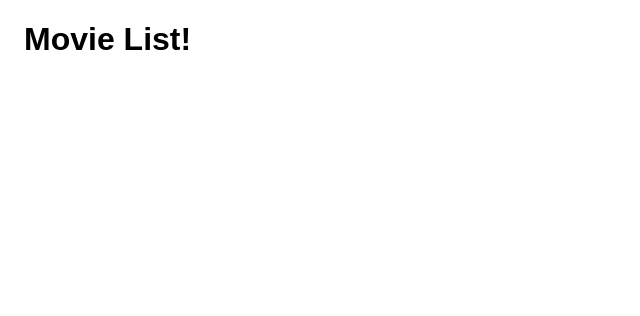
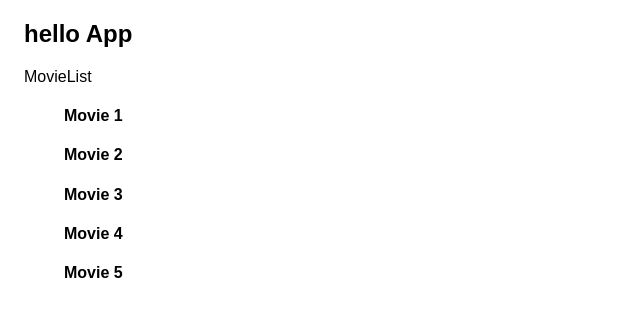
Before and after one commit to Pisotski/movieList, a React app: page / in a window 1280 px wide. Shown: the top 316 px of the page, without its empty margins (0-640 px from the left). Built offline with nearby package versions, Linux system fonts and the light colour scheme.

Commit message:
app does recognize all components. Hardcoded movies

```diff
--- a/src/App.jsx
+++ b/src/App.jsx
@@ -1,11 +1,20 @@
 import React, { Component} from "react";
 import "./App.css";
+import MovieList from "./MovieList"
 
-class App extends Component{
+class App extends React.Component{
+  constructor(props) {
+    super(props);
+
+    this.state = {
+      currentMovieList: window.collection
+    }
+  }
   render() {
     return(
       <div className="App">
-        <h1> Movie List! </h1>
+      <h2>hello App</h2>
+      <MovieList />
       </div>
     );
   }
--- /dev/null
+++ b/src/MovieList.jsx
@@ -0,0 +1,21 @@
+import React, { Component} from "react";
+import MovieListEntry from "./MovieListEntry"
+
+var MovieList = function() {
+    return (
+    <div>MovieList
+    <MovieListEntry />
+    </div>
+  )
+  //append each movie to the movieList and pass each movie to the props of MovieListEntry
+    //<div className= "movie-list">
+    //  {props.movies.map((movie) => <MovieListEntry movie={movie}/>)}
+    //</div>
+}
+
+// MovieList.propTypes = {
+//   movies: React.PropTypes.object.isRequired
+// };
+
+window.MovieList = MovieList;
+export default MovieList;
--- /dev/null
+++ b/src/MovieListEntry.jsx
@@ -0,0 +1,15 @@
+import React, { Component} from "react";
+
+//create template for single movie in the list
+var MovieListEntry = () => {
+  return (
+  <div><ul><h4>Movie 1</h4></ul>
+  <ul><h4>Movie 2</h4></ul>
+  <ul><h4>Movie 3</h4></ul>
+  <ul><h4>Movie 4</h4></ul>
+  <ul><h4>Movie 5</h4></ul></div>
+  )
+};
+
+window.MovieListEntry = MovieListEntry;
+export default MovieListEntry;
--- a/src/index.js
+++ b/src/index.js
@@ -2,8 +2,6 @@ import React from "react";
 import ReactDOM from "react-dom";
 import App from "./App.jsx";
 ReactDOM.render(
-  <App />,
+  <App/>,
   document.getElementById("root")
 );
-
-window.hi = 'HELLO WORLD';
```
Also changed, not shown: src/fakeData.js (added, +7 -0 lines), src/MovieList.js (deleted), src/MovieListEntry.js (deleted).
